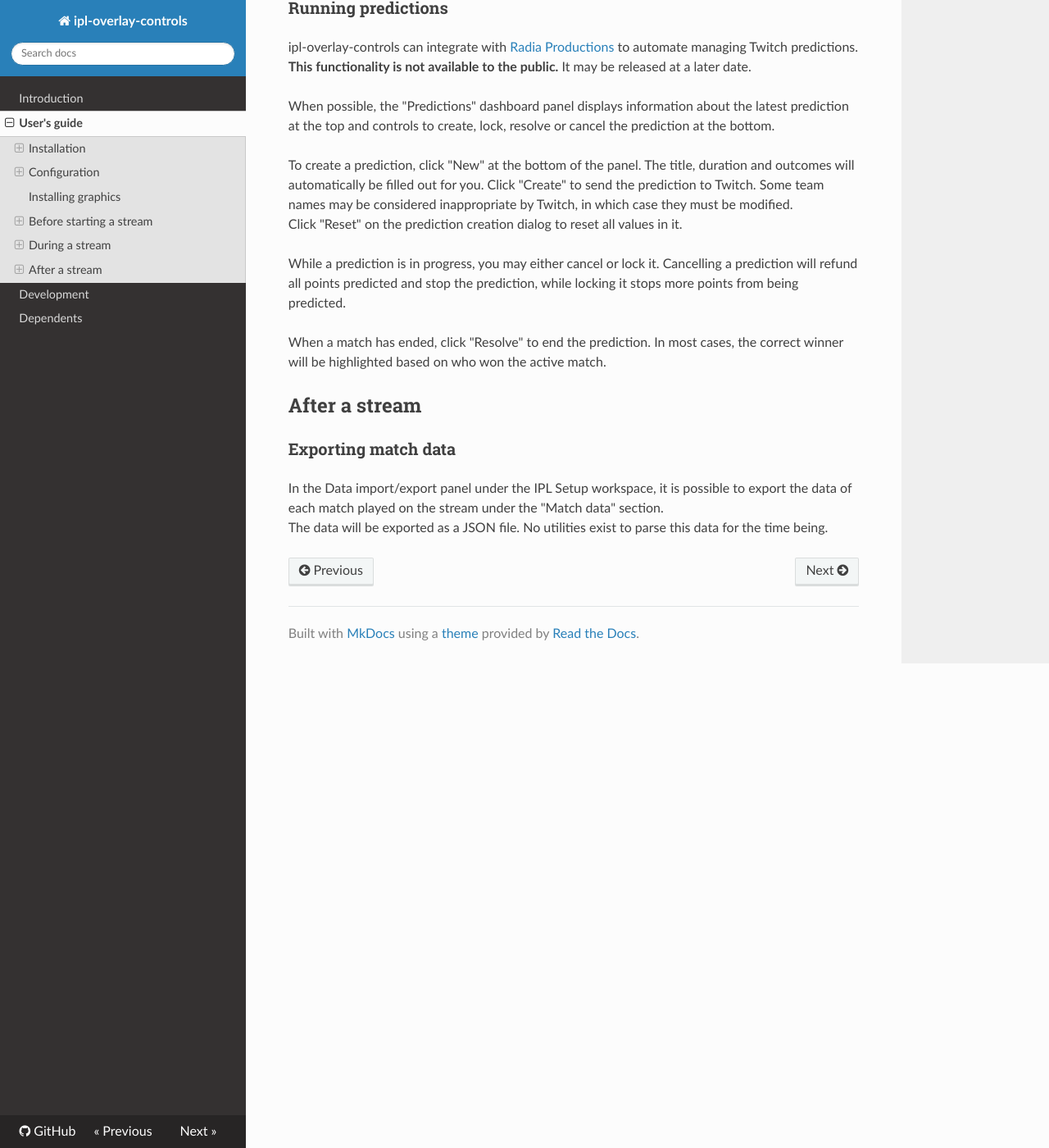
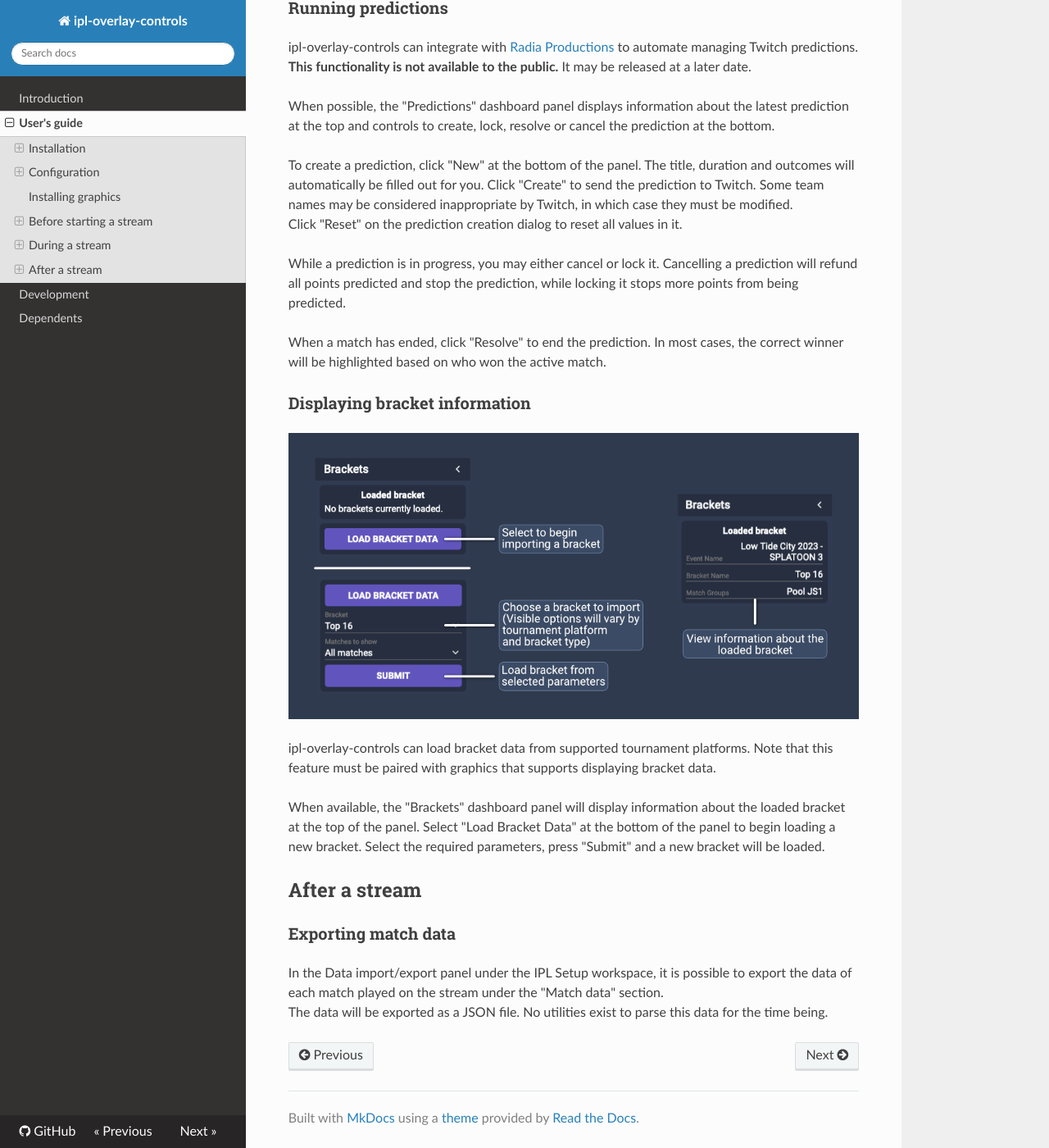
Before and after one commit to inkfarer/ipl-overlay-controls, an MkDocs documentation site: the page built from docs/users-guide.md, in a window 1280 px wide and 1400 px high, scrolled down 8216 px. Shown: the whole window at 82% size. Built offline with MkDocs 1.6.1, drawn with Linux system fonts in a browser that asks for light colours; nearby versions of some CDN libraries.

Commit message:
Add docs for using the brackets panel

```diff
--- a/docs/users-guide.md
+++ b/docs/users-guide.md
@@ -252,6 +252,17 @@ predicted and stop the prediction, while locking it stops more points from being
 When a match has ended, click "Resolve" to end the prediction. In most cases, the correct winner will be
 highlighted based on who won the active match.
 
+### Displaying bracket information
+
+![The interface for loading bracket data](img/brackets.png)
+
+ipl-overlay-controls can load bracket data from supported tournament platforms. Note that this feature must be paired
+with graphics that supports displaying bracket data.
+
+When available, the "Brackets" dashboard panel will display information about the loaded bracket at the top of the panel.
+Select "Load Bracket Data" at the bottom of the panel to begin loading a new bracket. Select the required parameters,
+press "Submit" and a new bracket will be loaded.
+
 ## After a stream
 
 ### Exporting match data
```
Also changed, not shown: docs/img/brackets.png (added).
